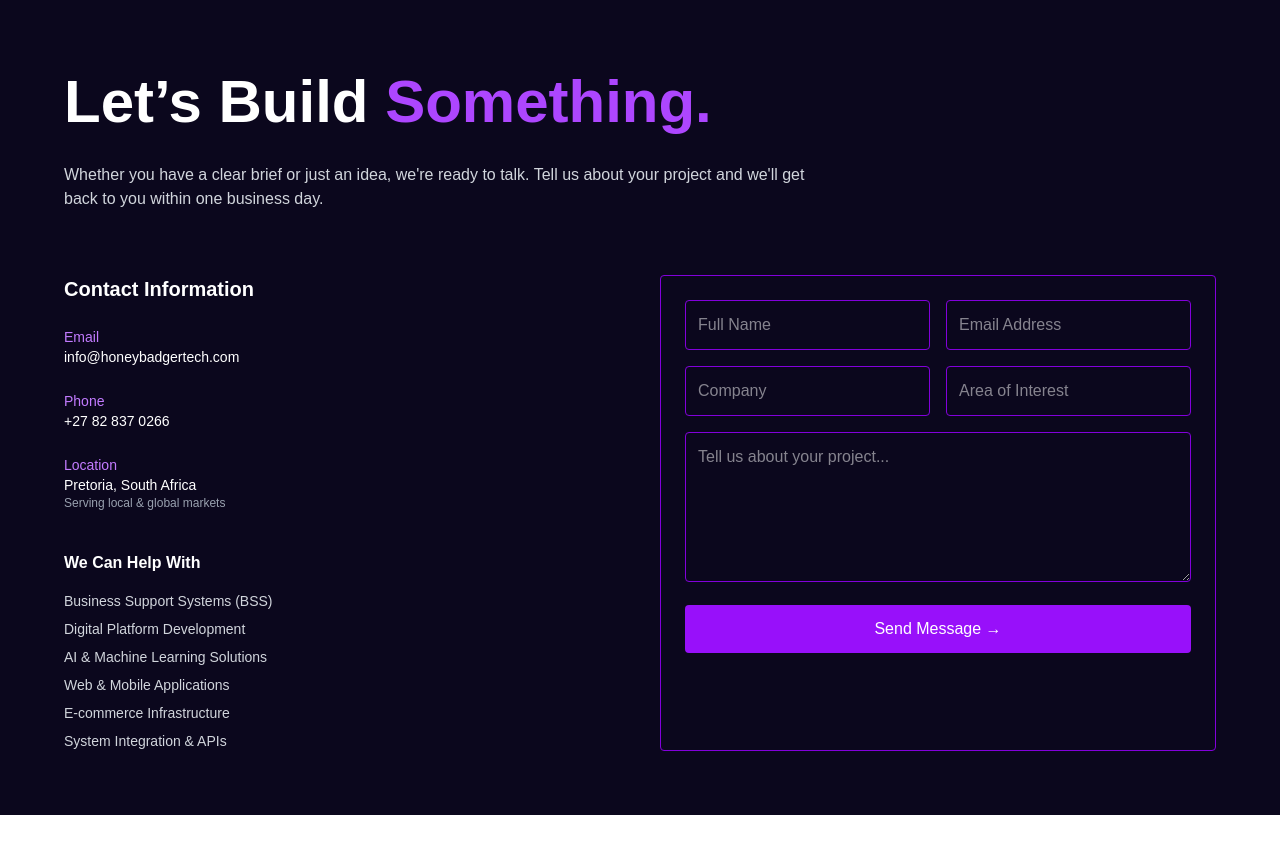
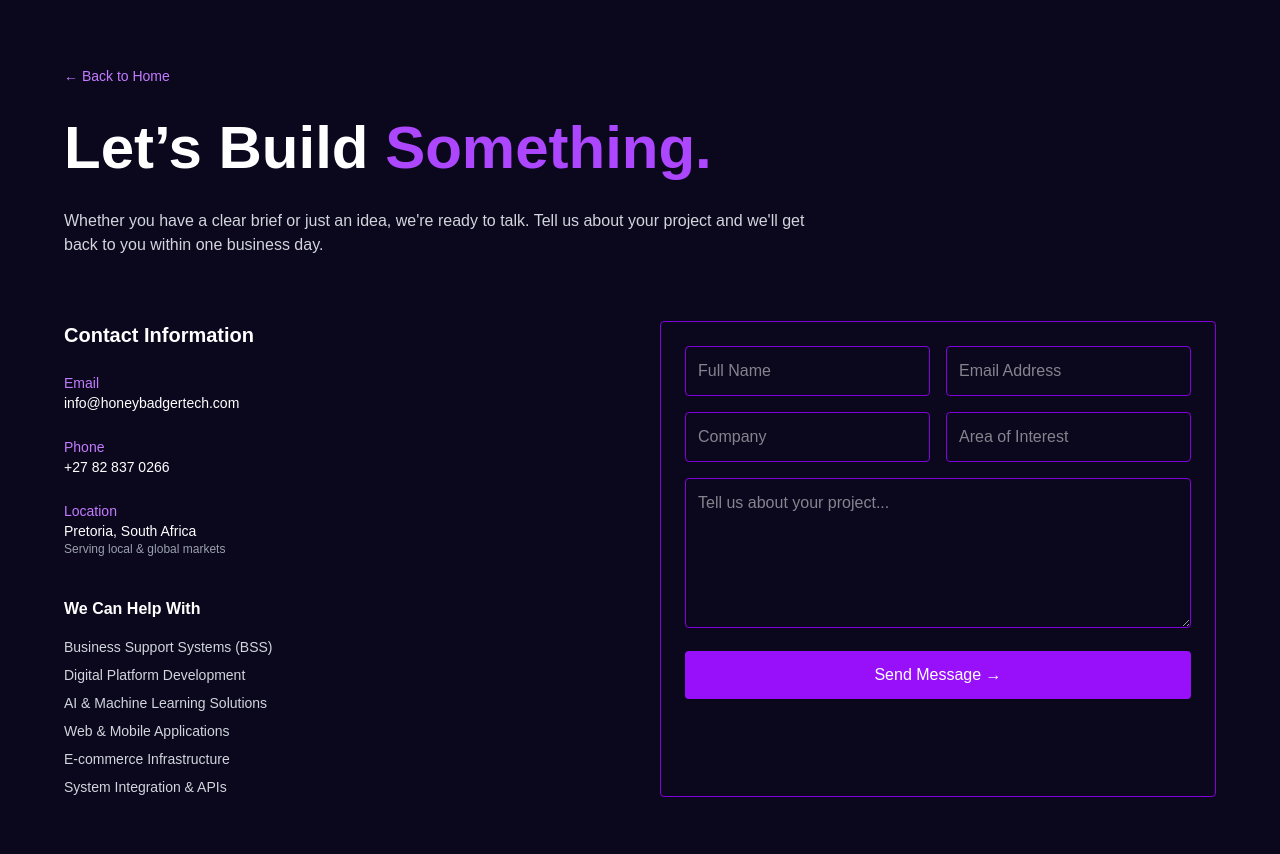
Before and after one commit to Coachlouis-ops/honeybadger-webapp, a Next.js app: page /contact in a window 1280 px wide. Shown: the top 854 px of the page. Before the commit the page ends 815 px from the top, so only its background shows below. Built offline with nearby package versions, Linux system fonts and the light colour scheme.

Commit message:
fix contact form + add back button

```diff
--- a/app/contact/page.tsx
+++ b/app/contact/page.tsx
@@ -1,8 +1,11 @@
 "use client";
 
 import { useState } from "react";
+import { useRouter } from "next/navigation";
 
 export default function ContactPage() {
+  const router = useRouter();
+
   const [form, setForm] = useState({
     name: "",
     email: "",
@@ -15,6 +18,14 @@ export default function ContactPage() {
 
   return (
     <main className="bg-[#0b071d] text-white px-6 md:px-16 py-16">
+
+      {/* BACK BUTTON */}
+      <button
+        onClick={() => router.push("/")}
+        className="mb-6 text-sm text-purple-400"
+      >
+        ← Back to Home
+      </button>
 
       {/* HERO */}
       <section className="max-w-5xl">
@@ -55,7 +66,6 @@ export default function ContactPage() {
 
           </div>
 
-          {/* SERVICES */}
           <div className="mt-10">
             <h3 className="font-bold mb-4">We Can Help With</h3>
 
@@ -68,7 +78,6 @@ export default function ContactPage() {
               <li>System Integration & APIs</li>
             </ul>
           </div>
-
         </div>
 
         {/* FORM */}
@@ -122,13 +131,19 @@ export default function ContactPage() {
             onClick={async () => {
               setLoading(true);
 
-              const res = await fetch("/api/contact", {
-                method: "POST",
-                body: JSON.stringify(form),
-              });
+              try {
+                const res = await fetch("/api/contact", {
+                  method: "POST",
+                  headers: {
+                    "Content-Type": "application/json",
+                  },
+                  body: JSON.stringify(form),
+                });
 
-              if (res.ok) {
+                if (!res.ok) throw new Error("Failed");
+
                 alert("Message sent successfully");
+
                 setForm({
                   name: "",
                   email: "",
@@ -136,7 +151,8 @@ export default function ContactPage() {
                   interest: "",
                   message: "",
                 });
-              } else {
+              } catch (err) {
+                console.error(err);
                 alert("Failed to send message");
               }
 
```
